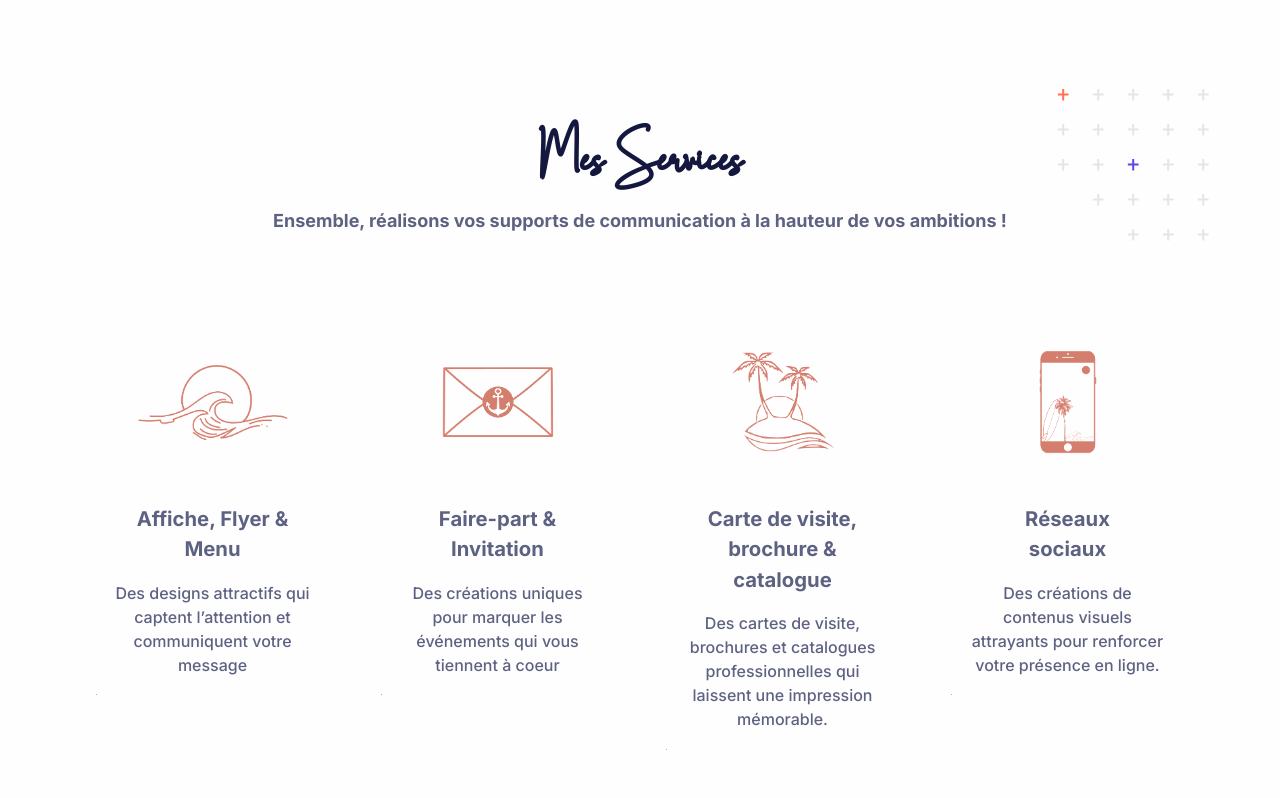
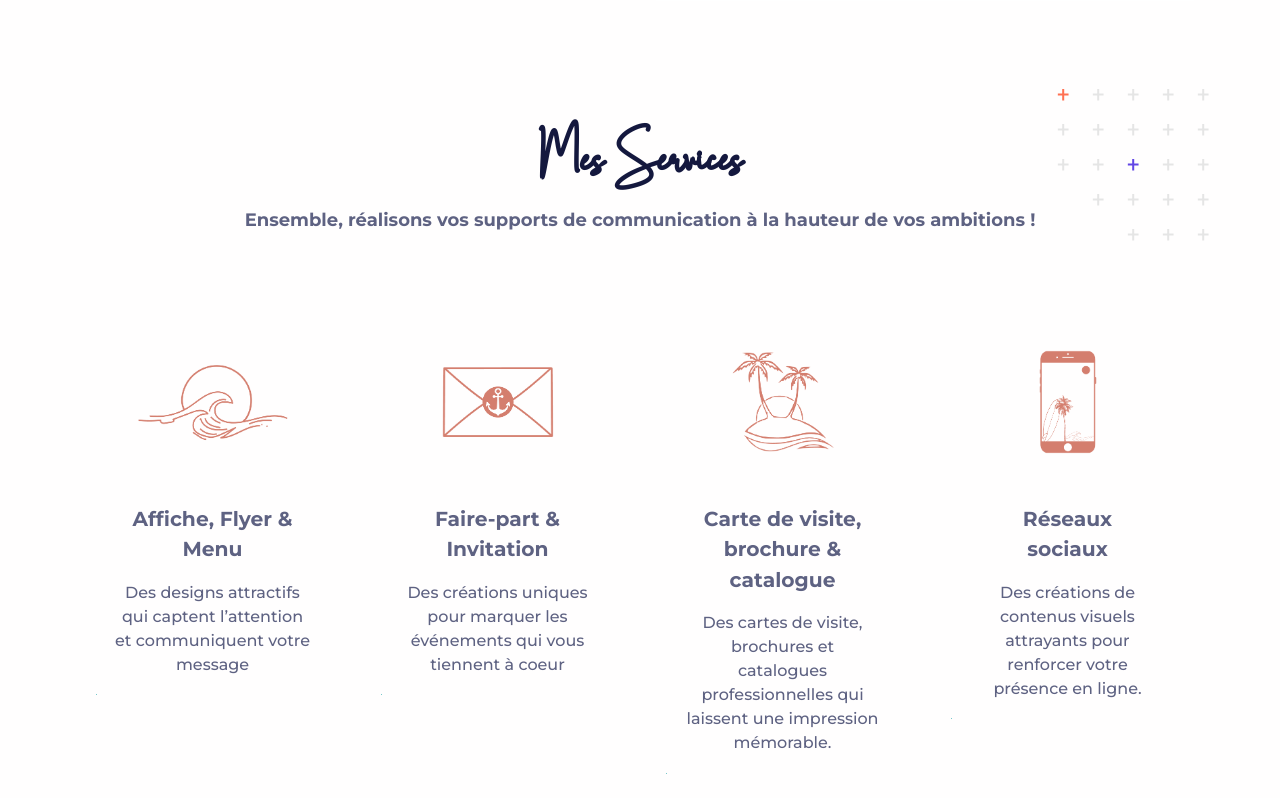
Before and after one commit to designbysolenne/fr, a Next.js app: page / in a window 1280 px wide. Shown: the part 697-1495 px from the top of the page. Built offline with nearby package versions, Linux system fonts and the light colour scheme.

Commit message:
feat: remove font Inter / fix Testimonials ancre

```diff
--- a/src/app/components/Header.js
+++ b/src/app/components/Header.js
@@ -41,7 +41,7 @@
                                 <Link href="#realisation" id="portfolio-link" className="nav-link fw-medium" aria-current="page">Portfolio</Link>
                             </li>
                             <li className="nav-item px-3 px-xl-4">
-                                <Link href="testimonial" id="temoignages-link" className="nav-link fw-medium" aria-current="page">Témoignages</Link>
+                                <Link href="#testimonial" id="temoignages-link" className="nav-link fw-medium" aria-current="page">Témoignages</Link>
                             </li>
                             <li className="nav-item px-3 px-xl-4">
                                 <Link href="#contact" id="contact-link" className="nav-link fw-medium" aria-current="page">Contact</Link>
--- a/src/app/layout.js
+++ b/src/app/layout.js
@@ -4,8 +4,6 @@
 
 import './assets/css/theme.css';
 import Script from "next/script";
-
-const inter = Inter({ subsets: ['latin'] })
 
 export const metadata = {
   title: 'Create Next App',
@@ -15,7 +13,7 @@
 export default function RootLayout({ children }) {
   return (
     <html lang="fr">
-      <body className={inter.className}>
+      <body>
       <Header/>
       {children}
       <Footer/>
--- a/src/app/page.module.css
+++ /dev/null
@@ -1,229 +0,0 @@
-.main {
-  display: flex;
-  flex-direction: column;
-  justify-content: space-between;
-  align-items: center;
-  padding: 6rem;
-  min-height: 100vh;
-}
-
-.description {
-  display: inherit;
-  justify-content: inherit;
-  align-items: inherit;
-  font-size: 0.85rem;
-  max-width: var(--max-width);
-  width: 100%;
-  z-index: 2;
-  font-family: var(--font-mono);
-}
-
-.description a {
-  display: flex;
-  justify-content: center;
-  align-items: center;
-  gap: 0.5rem;
-}
-
-.description p {
-  position: relative;
-  margin: 0;
-  padding: 1rem;
-  background-color: rgba(var(--callout-rgb), 0.5);
-  border: 1px solid rgba(var(--callout-border-rgb), 0.3);
-  border-radius: var(--border-radius);
-}
-
-.code {
-  font-weight: 700;
-  font-family: var(--font-mono);
-}
-
-.grid {
-  display: grid;
-  grid-template-columns: repeat(4, minmax(25%, auto));
-  max-width: 100%;
-  width: var(--max-width);
-}
-
-.card {
-  padding: 1rem 1.2rem;
-  border-radius: var(--border-radius);
-  background: rgba(var(--card-rgb), 0);
-  border: 1px solid rgba(var(--card-border-rgb), 0);
-  transition: background 200ms, border 200ms;
-}
-
-.card span {
-  display: inline-block;
-  transition: transform 200ms;
-}
-
-.card h2 {
-  font-weight: 600;
-  margin-bottom: 0.7rem;
-}
-
-.card p {
-  margin: 0;
-  opacity: 0.6;
-  font-size: 0.9rem;
-  line-height: 1.5;
-  max-width: 30ch;
-}
-
-.center {
-  display: flex;
-  justify-content: center;
-  align-items: center;
-  position: relative;
-  padding: 4rem 0;
-}
-
-.center::before {
-  background: var(--secondary-glow);
-  border-radius: 50%;
-  width: 480px;
-  height: 360px;
-  margin-left: -400px;
-}
-
-.center::after {
-  background: var(--primary-glow);
-  width: 240px;
-  height: 180px;
-  z-index: -1;
-}
-
-.center::before,
-.center::after {
-  content: '';
-  left: 50%;
-  position: absolute;
-  filter: blur(45px);
-  transform: translateZ(0);
-}
-
-.logo {
-  position: relative;
-}
-/* Enable hover only on non-touch devices */
-@media (hover: hover) and (pointer: fine) {
-  .card:hover {
-    background: rgba(var(--card-rgb), 0.1);
-    border: 1px solid rgba(var(--card-border-rgb), 0.15);
-  }
-
-  .card:hover span {
-    transform: translateX(4px);
-  }
-}
-
-@media (prefers-reduced-motion) {
-  .card:hover span {
-    transform: none;
-  }
-}
-
-/* Mobile */
-@media (max-width: 700px) {
-  .content {
-    padding: 4rem;
-  }
-
-  .grid {
-    grid-template-columns: 1fr;
-    margin-bottom: 120px;
-    max-width: 320px;
-    text-align: center;
-  }
-
-  .card {
-    padding: 1rem 2.5rem;
-  }
-
-  .card h2 {
-    margin-bottom: 0.5rem;
-  }
-
-  .center {
-    padding: 8rem 0 6rem;
-  }
-
-  .center::before {
-    transform: none;
-    height: 300px;
-  }
-
-  .description {
-    font-size: 0.8rem;
-  }
-
-  .description a {
-    padding: 1rem;
-  }
-
-  .description p,
-  .description div {
-    display: flex;
-    justify-content: center;
-    position: fixed;
-    width: 100%;
-  }
-
-  .description p {
-    align-items: center;
-    inset: 0 0 auto;
-    padding: 2rem 1rem 1.4rem;
-    border-radius: 0;
-    border: none;
-    border-bottom: 1px solid rgba(var(--callout-border-rgb), 0.25);
-    background: linear-gradient(
-      to bottom,
-      rgba(var(--background-start-rgb), 1),
-      rgba(var(--callout-rgb), 0.5)
-    );
-    background-clip: padding-box;
-    backdrop-filter: blur(24px);
-  }
-
-  .description div {
-    align-items: flex-end;
-    pointer-events: none;
-    inset: auto 0 0;
-    padding: 2rem;
-    height: 200px;
-    background: linear-gradient(
-      to bottom,
-      transparent 0%,
-      rgb(var(--background-end-rgb)) 40%
-    );
-    z-index: 1;
-  }
-}
-
-/* Tablet and Smaller Desktop */
-@media (min-width: 701px) and (max-width: 1120px) {
-  .grid {
-    grid-template-columns: repeat(2, 50%);
-  }
-}
-
-@media (prefers-color-scheme: dark) {
-  .vercelLogo {
-    filter: invert(1);
-  }
-
-  .logo {
-    filter: invert(1) drop-shadow(0 0 0.3rem #ffffff70);
-  }
-}
-
-@keyframes rotate {
-  from {
-    transform: rotate(360deg);
-  }
-  to {
-    transform: rotate(0deg);
-  }
-}
```
